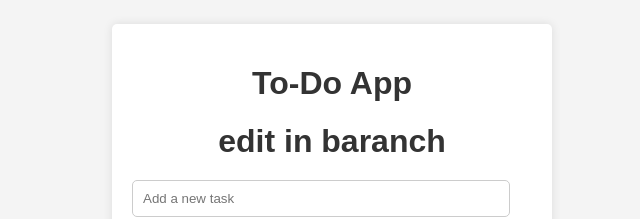
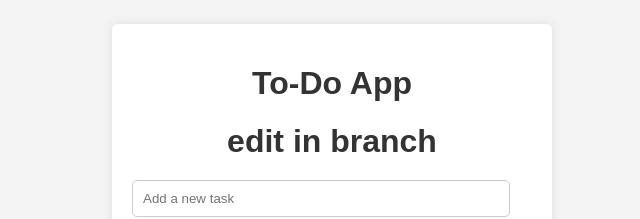
Before and after one commit to mezo2000tiger2-sudo/testFreecodecampAI, a website: page index.html in a window 1280 px wide. Shown: the part 234-453 px from the top of the page, without its empty margins (308-948 px from the left). Drawn offline with Linux system fonts and the light colour scheme.

Commit message:
Update index.html
Co-authored-by: coderabbitai[bot] <136622811+coderabbitai[bot]@users.noreply.github.com>

```diff
--- a/index.html
+++ b/index.html
@@ -102,7 +102,7 @@
 <body>
     <div class="container">
         <h1>To-Do App</h1>
-        <h1>edit in baranch</h1>
+        <h1>edit in branch</h1>
         <input type="text" id="taskInput" placeholder="Add a new task">
         <button id="addTaskBtn">Add Task</button>
         <ul id="taskList"></ul>
```
